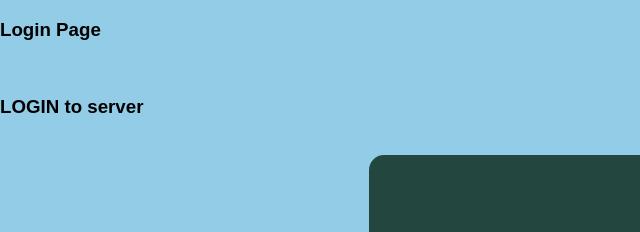
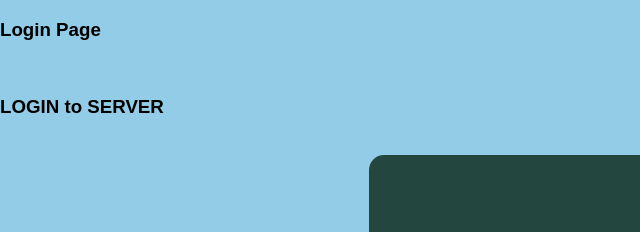
Before and after one commit to SankaraSubramanian048/DemoPrj, a plain HTML site: page index.html in a window 1280 px wide. Shown: the top 232 px of the page, 0-640 px from the left. Drawn offline with Linux system fonts and the light colour scheme.

Commit message:
Update index.html
Added few changes for Login flow

```diff
--- a/index.html
+++ b/index.html
@@ -6,7 +6,7 @@
 </head>
 <body>
     <h3>Login Page</h3><br>
-        <h3>LOGIN to server</h3><br>
+        <h3>LOGIN to SERVER</h3><br>
     <div class="login">
     <form id="login" method="get" action="login.php">
         <label><b>USER EMAIL
```
